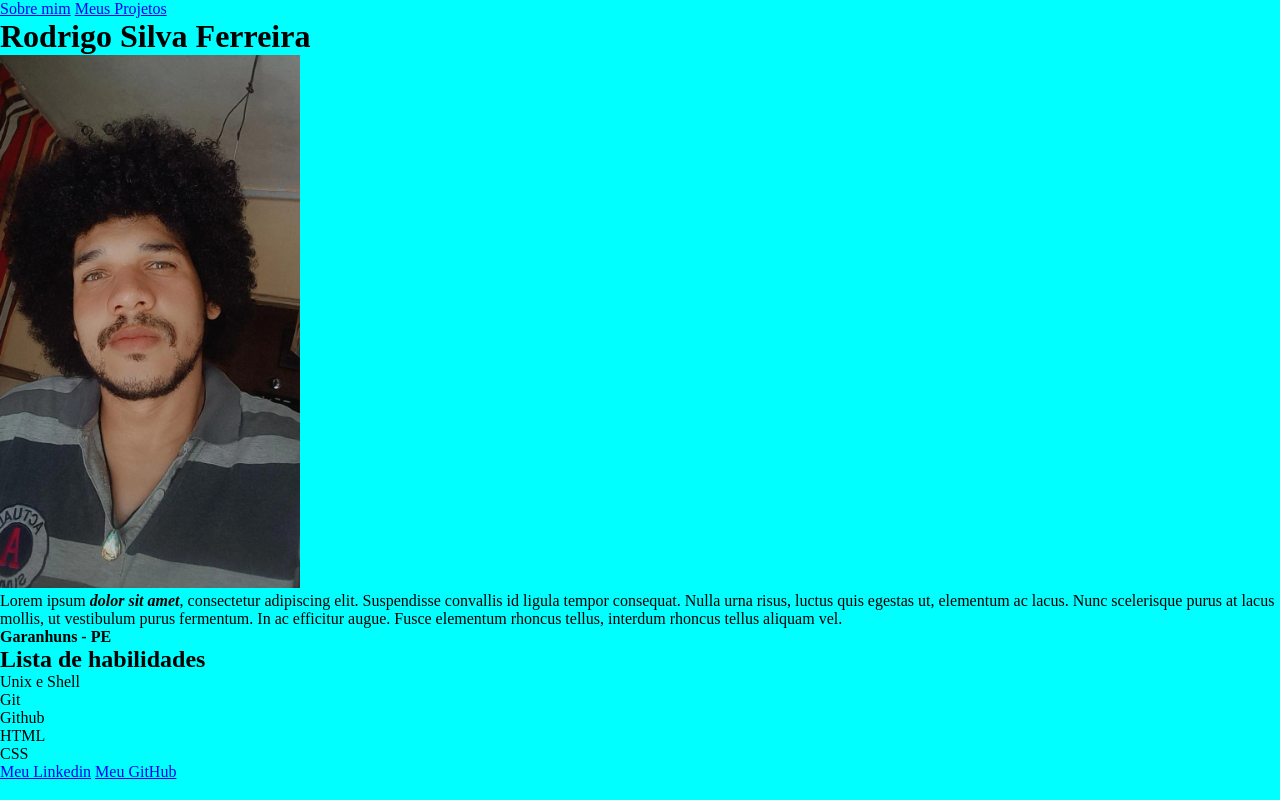
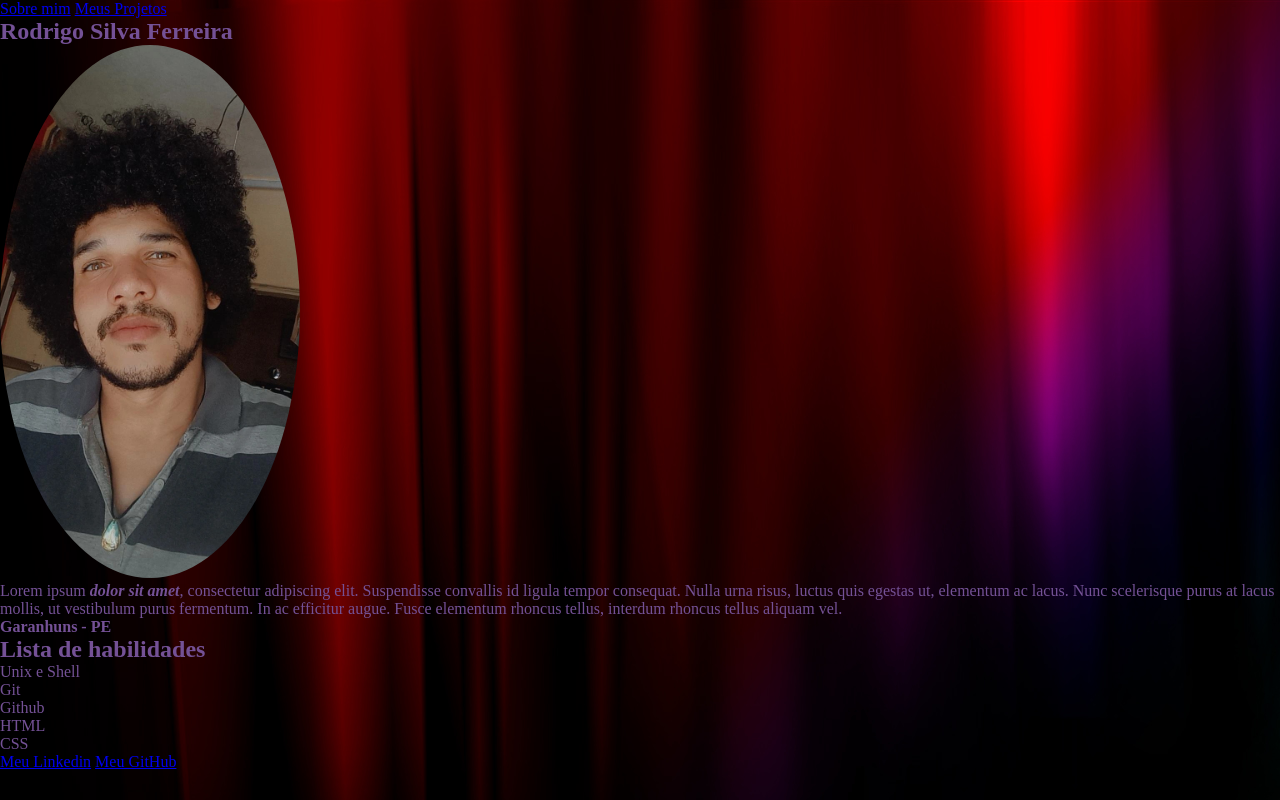
Before and after one commit to RodrigoSFDev/RodrigoSFDev.github.io, a plain HTML site: page index.html in a window 1280 px wide. Drawn offline with Linux system fonts and the light colour scheme.

Commit message:
fundo, borda da foto e divs

```diff
--- a/css/style.css
+++ b/css/style.css
@@ -3,5 +3,9 @@
     padding: 0px;
 }
 body{
-    background: aqua;
+    background: rgb(88, 128, 128) url(../img/arcoiris.jpg);
+    color: rgb(116, 81, 150);
 }
+#foto {
+    border-radius: 50%;
+}
--- a/index.html
+++ b/index.html
@@ -8,11 +8,17 @@
   <title>Portfólio Web</title>
 </head>
 <body>
+  <nav class="menu">
   <a href="index.html">Sobre mim</a>
   <a href="Projetos.html">Meus Projetos </a>
   <h1 class="meuNome">Rodrigo Silva Ferreira</h1>
+</nav>
+<div>
   <img src="img/Rodrigo.jpeg" alt="Foto do Rodrigo" id="foto" width="300px">
+</div>
+  <div>
   <p class="descricao">Lorem ipsum <strong><em>dolor sit amet</em></strong>, consectetur adipiscing elit. Suspendisse convallis id ligula tempor consequat. Nulla urna risus, luctus quis egestas ut, elementum ac lacus. Nunc scelerisque purus at lacus mollis, ut vestibulum purus fermentum. In ac efficitur augue. Fusce elementum rhoncus tellus, interdum rhoncus tellus aliquam vel.</p>
+</div>
   <p class="resido"><strong>Garanhuns - PE</strong></p>
   <h2>Lista de habilidades</h2>
   <ul>
```
Also changed, not shown: img/arcoiris.jpg (added).
